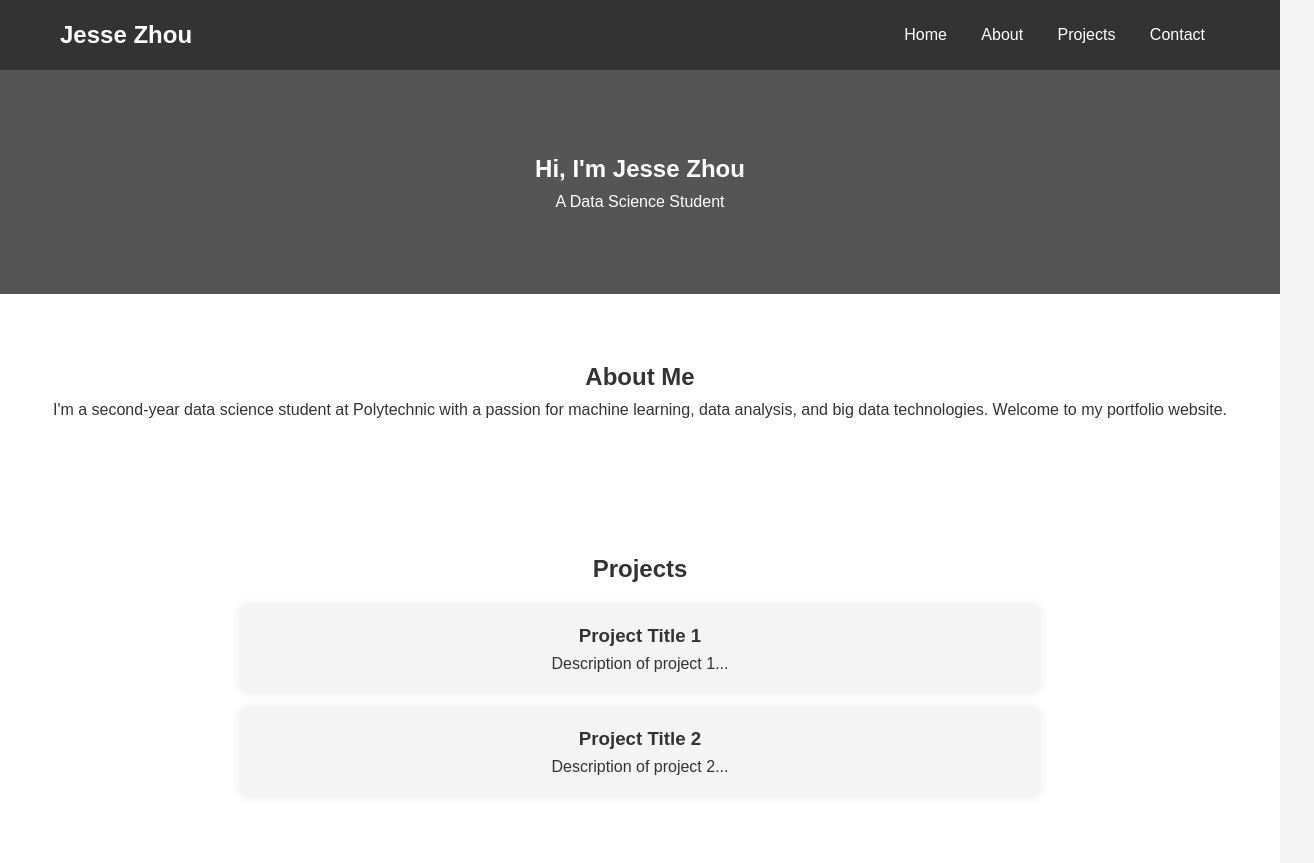
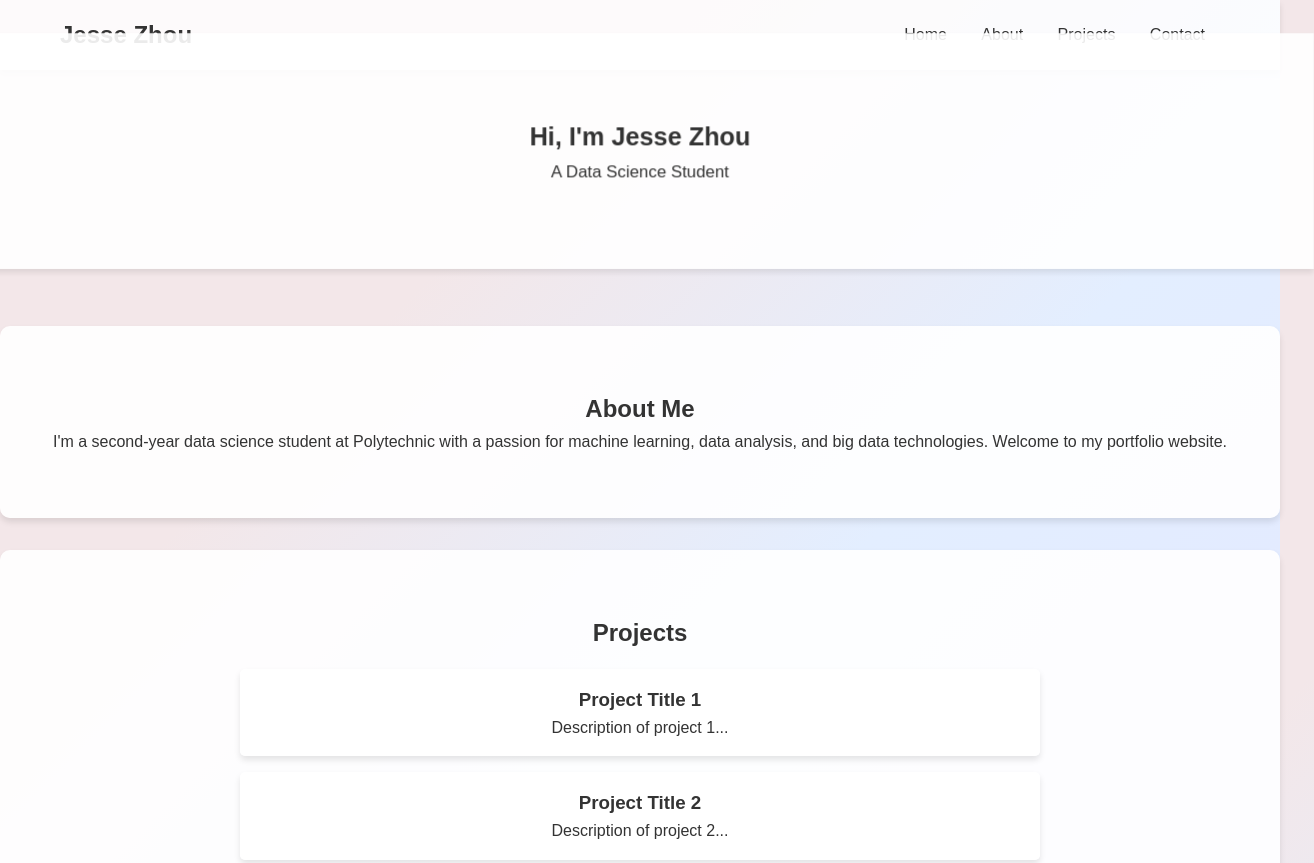
Before and after one commit to Tricia-S/portfolio-website, a plain HTML site: page index.html in a window 1280 px wide. Shown: the top 863 px of the page, 1314 px wide, since content can reach past the window. Drawn offline with Linux system fonts and the light colour scheme.

Commit message:
Update style.css

```diff
--- a/styles/style.css
+++ b/styles/style.css
@@ -10,14 +10,16 @@ body {
     font-family: 'Arial', sans-serif;
     line-height: 1.6;
     color: #333;
-    background: #f4f4f4;
+    background: linear-gradient(135deg, #f3e7e9 25%, #e3eeff 50%, #e3e9ff 75%);
+    perspective: 1000px;
 }
 
 /* Navigation */
 header {
-    background: #333;
-    color: #fff;
+    background: rgba(255, 255, 255, 0.8);
+    color: #333;
     padding: 1rem 0;
+    box-shadow: 0 4px 6px rgba(0, 0, 0, 0.1);
 }
 
 nav {
@@ -44,25 +46,29 @@ nav ul li {
 }
 
 nav ul li a {
-    color: #fff;
+    color: #333;
     text-decoration: none;
     font-size: 1rem;
+    transition: color 0.3s;
 }
 
 nav ul li a:hover {
-    text-decoration: underline;
+    color: #555;
 }
 
 /* Sections */
 section {
     padding: 4rem 0;
     text-align: center;
+    transform-style: preserve-3d;
 }
 
 #home {
-    background: #555;
-    color: #fff;
+    background: rgba(255, 255, 255, 0.9);
+    color: #333;
     padding: 5rem 0;
+    transform: translateZ(50px);
+    box-shadow: 0 4px 6px rgba(0, 0, 0, 0.1);
 }
 
 #home .intro {
@@ -71,17 +77,21 @@ section {
 }
 
 #about, #projects, #contact {
-    background: #fff;
+    background: rgba(255, 255, 255, 0.9);
     color: #333;
+    margin: 2rem 0;
+    padding: 4rem 0;
+    box-shadow: 0 4px 6px rgba(0, 0, 0, 0.1);
+    border-radius: 10px;
 }
 
 #projects .project {
-    background: #f4f4f4;
+    background: rgba(255, 255, 255, 0.8);
     margin: 1rem auto;
     padding: 1rem;
     border-radius: 5px;
     max-width: 800px;
-    box-shadow: 0 0 10px rgba(0, 0, 0, 0.1);
+    box-shadow: 0 4px 6px rgba(0, 0, 0, 0.1);
 }
 
 /* Contact Form */
@@ -110,6 +120,7 @@ form button {
     border: none;
     cursor: pointer;
     border-radius: 5px;
+    transition: background 0.3s;
 }
 
 form button:hover {
@@ -118,9 +129,10 @@ form button:hover {
 
 /* Footer */
 footer {
-    background: #333;
-    color: #fff;
+    background: rgba(255, 255, 255, 0.8);
+    color: #333;
     text-align: center;
     padding: 1rem 0;
     margin-top: 2rem;
+    box-shadow: 0 4px 6px rgba(0, 0, 0, 0.1);
 }
```
